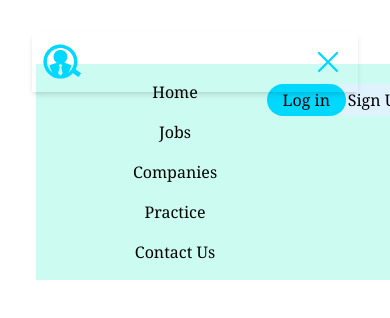
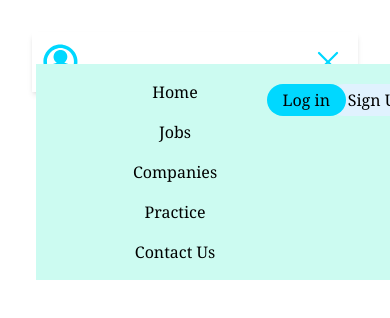
Before and after one commit to dixitudit/Corporate-Recruitment-System, a React (Vite) app in the folder Client/: page /jobs in a window 390 px wide. Both pictures are taken after a click on the element 328 px from the left and 62 px from the top of the page. Shown: the top 318 px of the page. Built offline with nearby package versions, Linux system fonts and the light colour scheme.

Commit message:
layer correction

```diff
--- a/Client/src/components/NavBar.jsx
+++ b/Client/src/components/NavBar.jsx
@@ -38,7 +38,7 @@ const NavBar = () => {
             </div>}
         </div>
         <div>
-            <ul className={`md:flex gap-3 font-medium pr-36 max-md:bg-teal-100 z-[-1] md:z-auto md:static absolute w-full px-4 md:w-auto md:py-1 md-pl-0 pl-8 md:opacity-100 opacity-0 transition-all ease-in duration-200 ${open?'top-16 opacity-100':'top-[-480px]'}`}>
+            <ul className={`md:flex gap-3 font-medium pr-36 max-md:bg-teal-100 z-[1] md:z-auto md:static absolute w-full px-4 md:w-auto md:py-1 md-pl-0 pl-8 md:opacity-100 opacity-0 transition-all ease-in duration-200 ${open?'top-16 opacity-100':'top-[-480px]'}`}>
                 <li className='mx-2 my-4 '>
                     <Link to={"/"} className={`cursor-pointer ${location.pathname === '/' ?'underline underline-offset-4 text-[#00D8FF]':'hover:underline hover:underline-offset-4 hover:text-[#00D8FF]' }`}>Home</Link>
                 </li>
```
